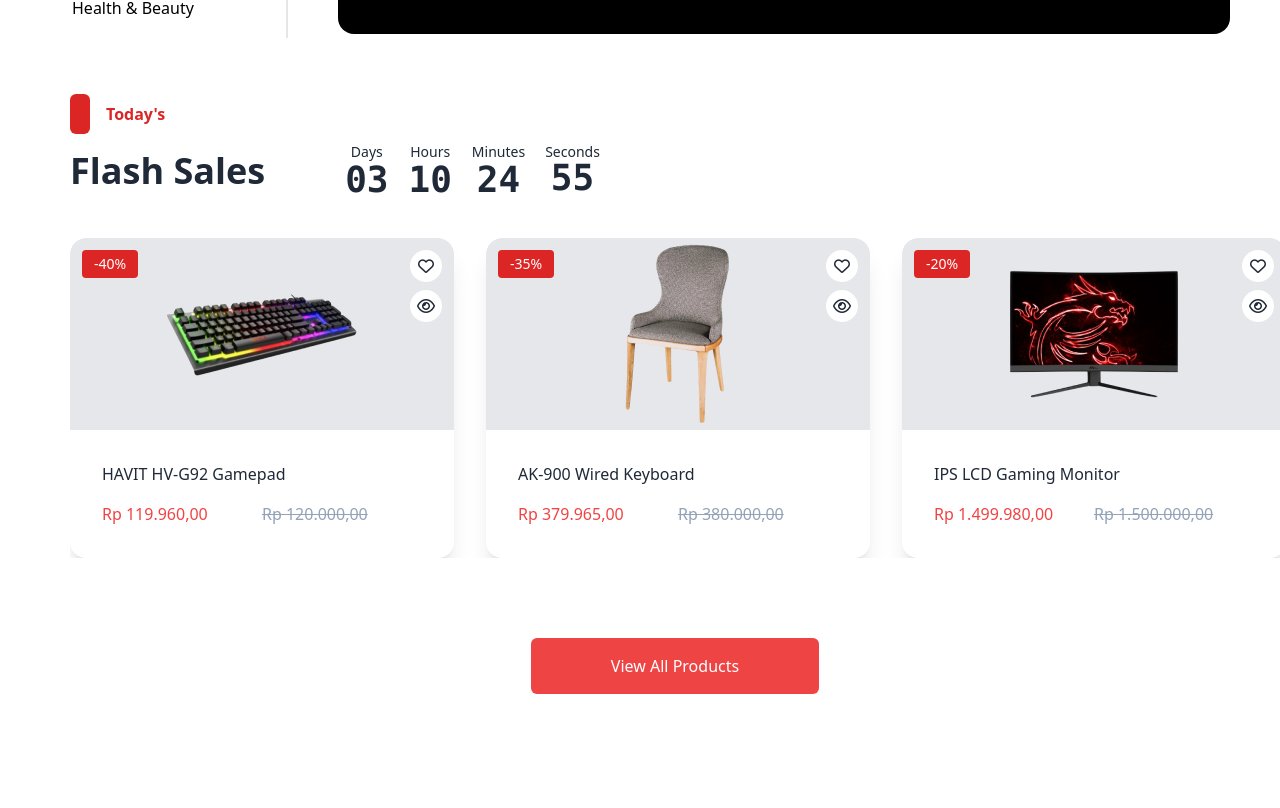
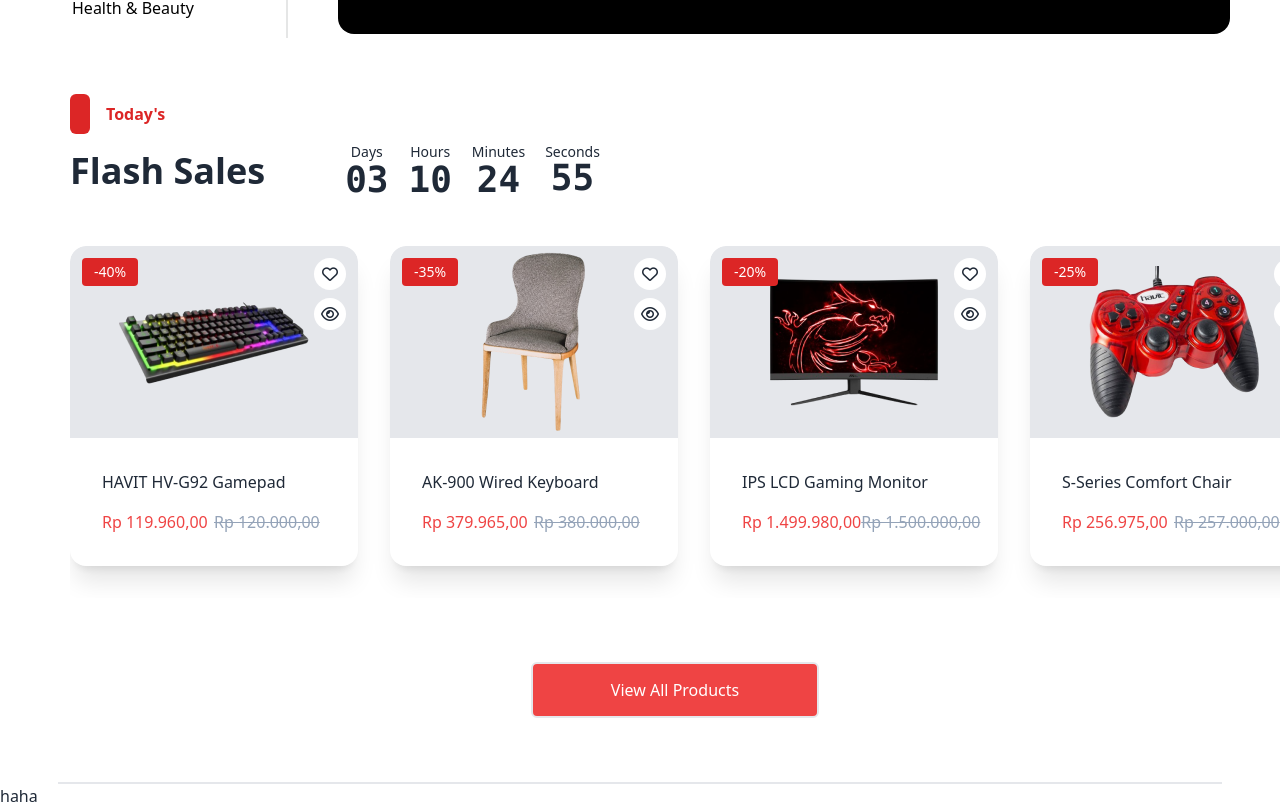
Before and after one commit to afriansyogs/e-CommerceReact, a React (Vite) app: page / in a window 1280 px wide. Shown: the part 500-1308 px from the top of the page. Before the commit the page ends 1194 px from the top, so only its background shows below. Built offline with nearby package versions, Linux system fonts and the light colour scheme; what tailwindcss-filters would draw is missing.

Commit message:
flash sale

```diff
--- a/src/components/FlashSales.jsx
+++ b/src/components/FlashSales.jsx
@@ -51,9 +51,9 @@
                 </div>
             </div>
             <div className="overflow-x-auto scrollbar-hide">
-                <div className="flex gap-8 mt-10 w-max">
+                <div className="flex gap-8 mt-12 w-max pb-8">
                     {productData.map((item, index) => (
-                        <div key={index} className="group relative card bg-base-100 w-96 shadow-xl overflow-hidden">
+                        <div key={index} className="group relative card bg-base-100 w-72 shadow-xl overflow-hidden">
                             <figure className="w-full h-48 flex justify-center items-center bg-gray-200">
                                 <div className="absolute top-3 left-3 w-14 h-7 bg-red-600 flex items-center justify-center rounded">
                                     <h1 className="text-white text-sm">
@@ -85,10 +85,12 @@
                     ))}
                 </div>
             </div>
-            <div className="flex justify-center mt-20">
-                <button className='w-72 h-14 rounded-md bg-red-500 text-white '>View All Products</button>
+            <div className="flex justify-center mt-16">
+                <button className='w-72 h-14 rounded-md bg-red-500 text-white border-2 hover:bg-white hover:text-red-500 hover:border-red-500 active:scale-110 transition duration-200'>View All Products</button>
             </div>
         </div>
+        <div className=" border-b-2 border-base w-[91%] mx-auto mt-16"></div>
+        <div className="">haha</div>
         </>
     );
 };
--- a/src/components/Header.jsx
+++ b/src/components/Header.jsx
@@ -3,7 +3,7 @@
 
 const Header = () => {
     return (
-        <div className="bg-black w-full h-12">
+        <header className="bg-black w-full h-12">
             <div className="flex justify-center items-center pt-3">
                 <div className="text-md text-white font-light">Summer Sale For All Swim Suits And Free Express Delivery - OFF 50%!</div>
                 <div className="text-md text-white font-semibold ms-3">ShopNow</div>
@@ -13,11 +13,11 @@
                 <ul className='menu menu-horizontal px-1'>
                     <li>
                         <details>
-                        <summary className='text-white'>English</summary>
-                        <ul className="bg-base-100 rounded-t-none p-2">
-                            <li className='text-black'><a>Link 1</a></li>
-                            <li className='text-black'><a>Link 2</a></li>
-                        </ul>
+                            <summary className='text-white'>English</summary>
+                            <ul className="bg-base-100 rounded-t-none p-2">
+                                <li className='text-black hover:bg-black hover:text-white rounded-lg'><a>Indonesia</a></li>
+                                <li className='text-black hover:bg-black hover:text-white rounded-lg'><a>Spanyol</a></li>
+                            </ul>
                         </details>
                     </li>
                 </ul>
@@ -33,7 +33,7 @@
 
                 </div>
             </div> */}
-        </div>
+        </header>
     );
 };
 
```
